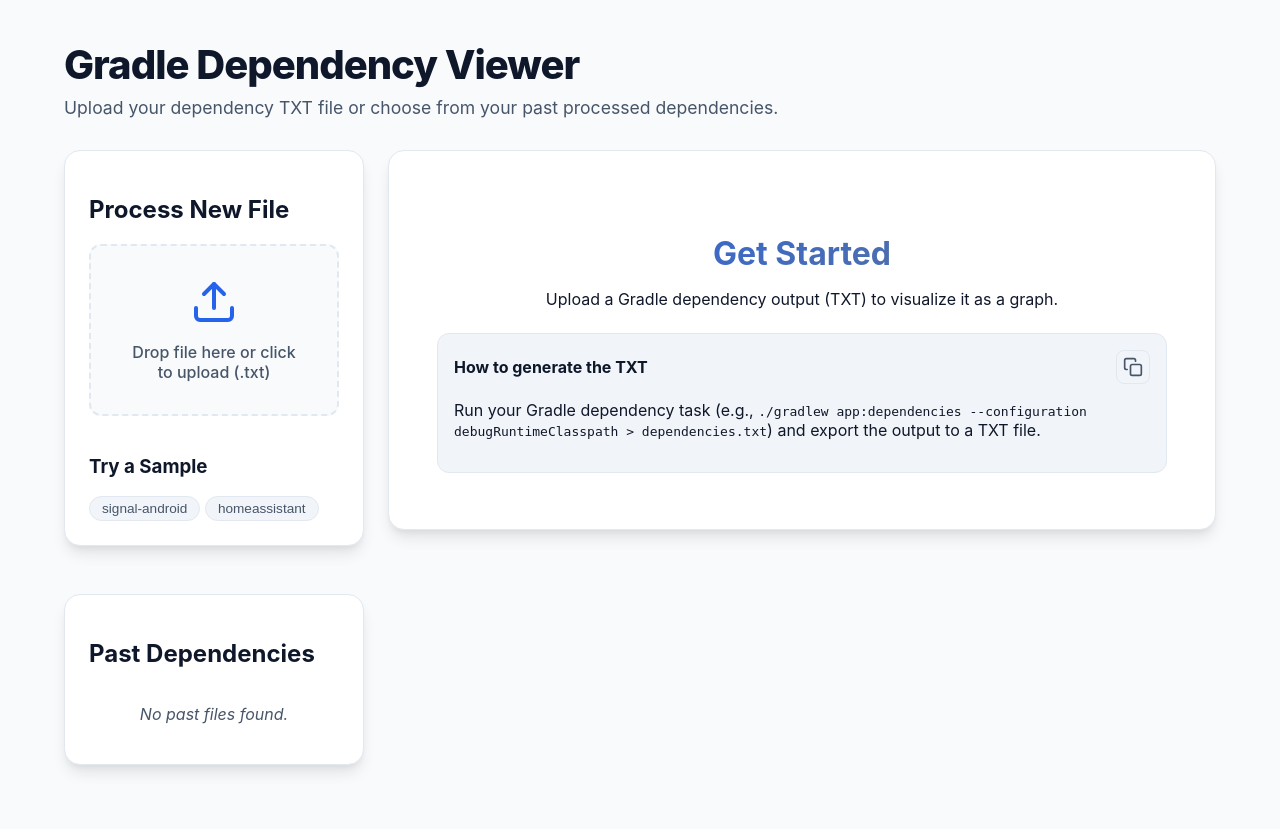
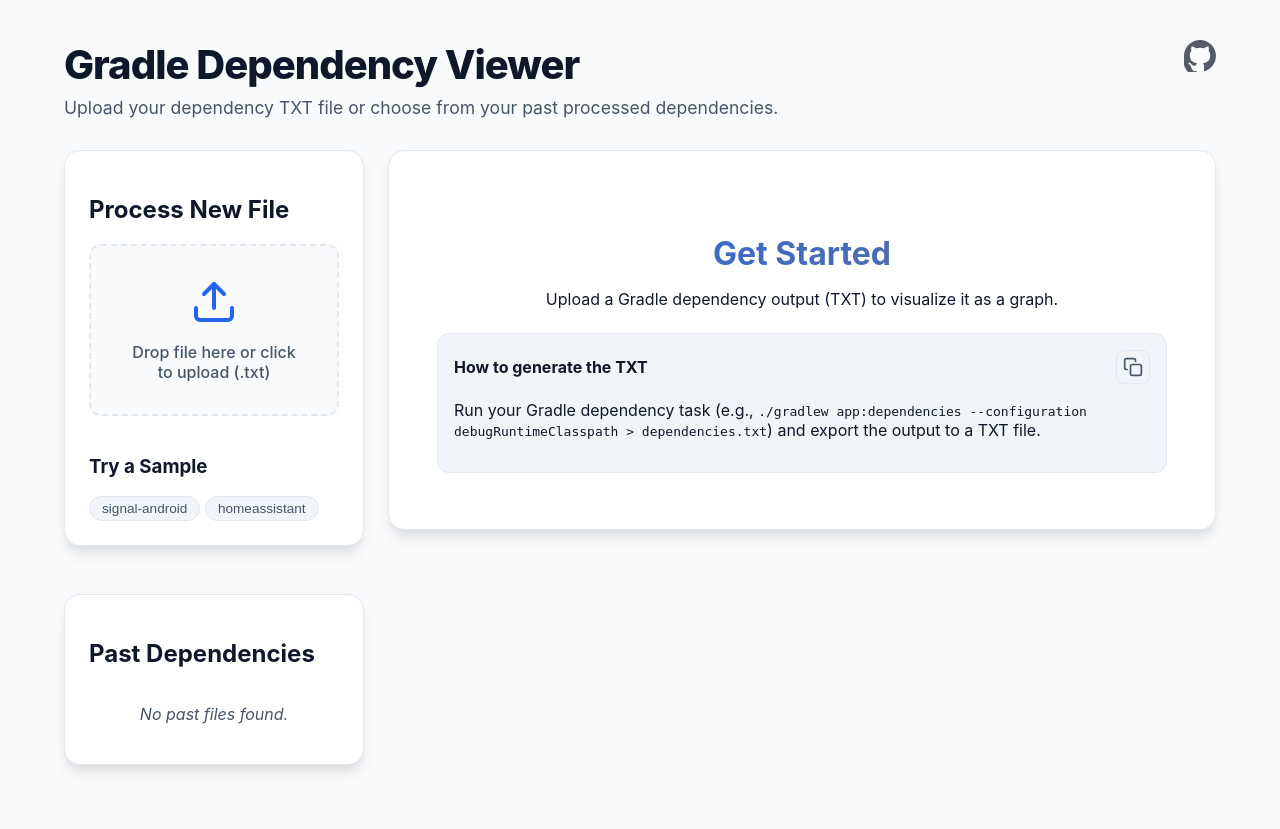
Before and after one commit to fajarnuha/gradle-dependency-viewer, a FastAPI app: page / in a window 1280 px wide. Run offline with FastAPI, Linux system fonts and the light colour scheme; data that the repository does not hold is empty.

Commit message:
Add GitHub link and update styling
Introduce a clickable GitHub link in the header, aligned to the top
right.
Adjust body and hero element styling to accommodate the new link and
improve layout on smaller screens.

```diff
--- a/app/static/app.css
+++ b/app/static/app.css
@@ -28,6 +28,7 @@
 body {
   margin: 0;
   background-color: var(--bg-page);
+  /* Removed position: relative from body as we want positioning relative to .page now */
 }
 
 .page {
@@ -37,6 +38,27 @@ body {
   display: flex;
   flex-direction: column;
   gap: var(--space-xl);
+  position: relative; /* Make .page the positioning context */
+}
+
+.github-link {
+  position: absolute;
+  top: 40px; /* Align with the top padding of .page */
+  right: 24px; /* Align with the right padding of .page */
+  color: var(--text-main);
+  opacity: 0.7;
+  transition: opacity 0.2s, transform 0.2s;
+  z-index: 1000;
+}
+
+.github-link:hover {
+  opacity: 1;
+  transform: scale(1.1);
+  color: var(--primary);
+}
+
+.github-link svg {
+  fill: currentColor;
 }
 
 .hero h1 {
@@ -44,6 +66,7 @@ body {
   font-size: 2.5rem;
   font-weight: 800;
   letter-spacing: -0.025em;
+  padding-right: 48px; /* Avoid text overlapping with the icon on small screens */
 }
 
 .hero p {
--- a/app/templates/index.html
+++ b/app/templates/index.html
@@ -10,6 +10,11 @@
 
 <body>
   <main class="page">
+    <a href="https://github.com/fajarnuha/gradle-dependency-viewer" target="_blank" class="github-link" title="View on GitHub">
+        <svg height="32" aria-hidden="true" viewBox="0 0 16 16" version="1.1" width="32" data-view-component="true" class="octicon octicon-mark-github">
+            <path d="M8 0c4.42 0 8 3.58 8 8a8.013 8.013 0 0 1-5.45 7.59c-.4.08-.55-.17-.55-.38 0-.27.01-1.13.01-2.2 0-.75-.25-1.23-.54-1.48 1.78-.2 3.65-.88 3.65-3.95 0-.88-.31-1.59-.82-2.15.08-.2.36-1.02-.08-2.12 0 0-.67-.22-2.2.82-.64-.18-1.32-.27-2-.27-.68 0-1.36.09-2 .27-1.53-1.03-2.2-.82-2.2-.82-.44 1.1-.16 1.92-.08 2.12-.51.56-.82 1.28-.82 2.15 0 3.06 1.86 3.75 3.64 3.95-.23.2-.44.55-.51 1.07-.46.12-1.61.63-2.33-.46-.35-.55-.65-.75-1.2-.75-.54-.05-.39.46.06.68.46.25.85.87 1.25 2.12.38 1.15 1.54 1.6 2.62 1.45 0 1.06.01 1.83.01 2.05 0 .21-.15.46-.55.38A8.013 8.013 0 0 1 0 8c0-4.42 3.58-8 8-8Z"></path>
+        </svg>
+    </a>
     <header class="hero">
       <h1>Gradle Dependency Viewer</h1>
       <p>Upload your dependency TXT file or choose from your past processed dependencies.</p>
```
